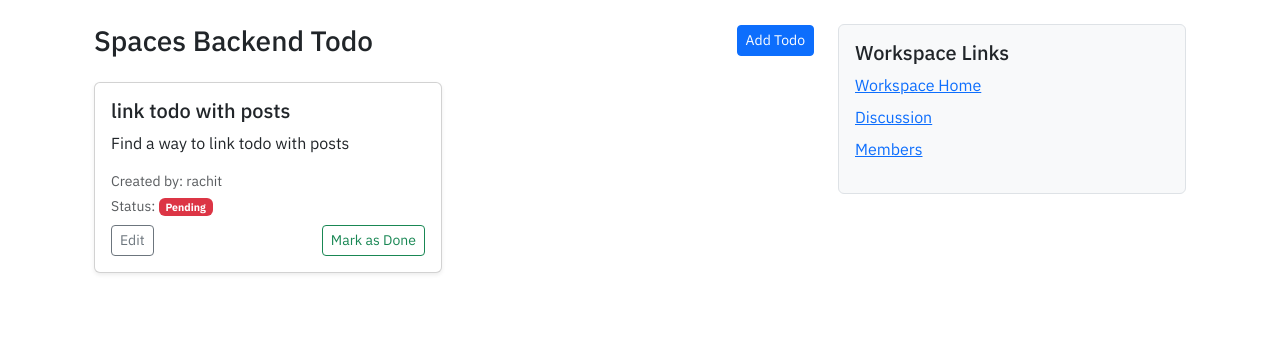
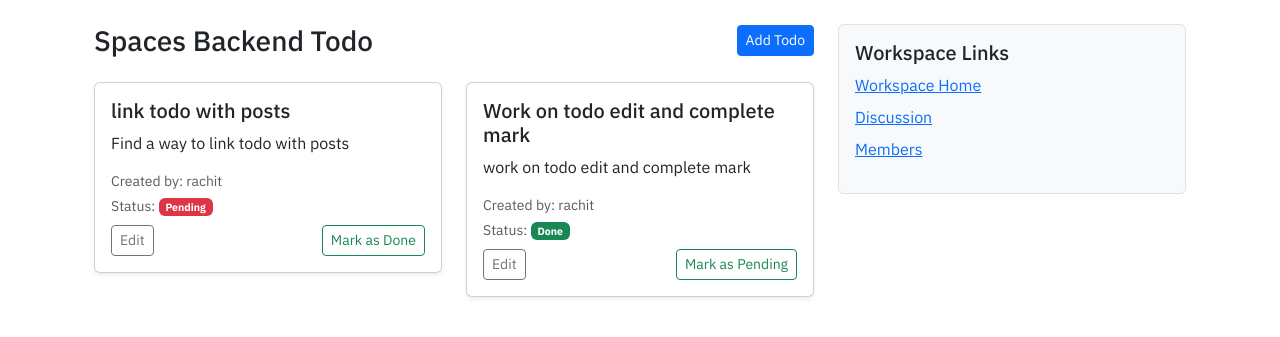
Before and after one commit to Rachit74/spaces, a Django app: page /workspace/todo/1/ in a window 1280 px wide. Shown: the part 56-393 px from the top of the page. Run offline with Django 5.2, Linux system fonts and the light colour scheme; a user stored in the database is signed in; data comes from the database, SQL or seed files in the repository.

Commit message:
todo status update

```diff
--- a/spaces/todo/models.py
+++ b/spaces/todo/models.py
@@ -8,6 +8,6 @@ from workspace.models import Workspace
 class Todo(models.Model):
     task = models.CharField(max_length=100, null=False, blank=False)
     description = models.TextField(max_length=500, null=False, blank=False)
-    complected = models.BooleanField(default=False)
+    status = models.BooleanField(default=False)
     creator = models.ForeignKey(User, on_delete=models.CASCADE)
     workspace = models.ForeignKey(Workspace, on_delete=models.CASCADE)
--- a/spaces/todo/templates/todo/todo.html
+++ b/spaces/todo/templates/todo/todo.html
@@ -22,7 +22,7 @@
                                     <p class="card-text">{{ todo.description }}</p>
                                     <p class="text-muted small mb-1">Created by: {{ todo.creator.username }}</p>
                                     <p class="text-muted small mb-2">Status:
-                                        {% if todo.completed %}
+                                        {% if todo.status %}
                                             <span class="badge bg-success">Done</span>
                                         {% else %}
                                             <span class="badge bg-danger">Pending</span>
@@ -30,8 +30,8 @@
                                     </p>
                                     <div class="d-flex justify-content-between">
                                         <a href="" class="btn btn-sm btn-outline-secondary">Edit</a>
-                                        <a href="" class="btn btn-sm btn-outline-success">
-                                            {% if todo.completed %} Mark as Pending {% else %} Mark as Done {% endif %}
+                                        <a href="{% url 'todo-update-status' todo.id %}" class="btn btn-sm btn-outline-success">
+                                            {% if todo.status %} Mark as Pending {% else %} Mark as Done {% endif %}
                                         </a>
                                     </div>
                                 </div>
--- a/spaces/todo/urls.py
+++ b/spaces/todo/urls.py
@@ -5,4 +5,5 @@ from . import views
 urlpatterns = [
     path('<int:workspace_id>/', views.workspace_todo, name='workspace-todo'),
     path('<int:workspace_id>/create', views.todo_creation, name='todo-creation-form'),
+    path('/update_status/<int:todo_id>', views.todo_update_status, name='todo-update-status'),
 ]
--- a/spaces/todo/views.py
+++ b/spaces/todo/views.py
@@ -43,3 +43,21 @@ def todo_creation(request, workspace_id):
     }
 
     return render(request, 'todo/todo_form.html', context)
+
+# todo mark view
+def todo_update_status(request, todo_id):
+    todo = get_object_or_404(Todo, id=todo_id)
+
+    current_status = todo.status
+    workspace = todo.workspace
+
+    if current_status == True:
+        todo.status = False
+        todo.save()
+    elif current_status == False:
+        todo.status = True
+        todo.save()
+
+
+    messages.success(request, "Todo status updated")
+    return redirect('workspace-todo', workspace_id=workspace.id)
```
Also changed, not shown: spaces/db.sqlite3, spaces/todo/migrations/0003_rename_complected_todo_status.py (added).
